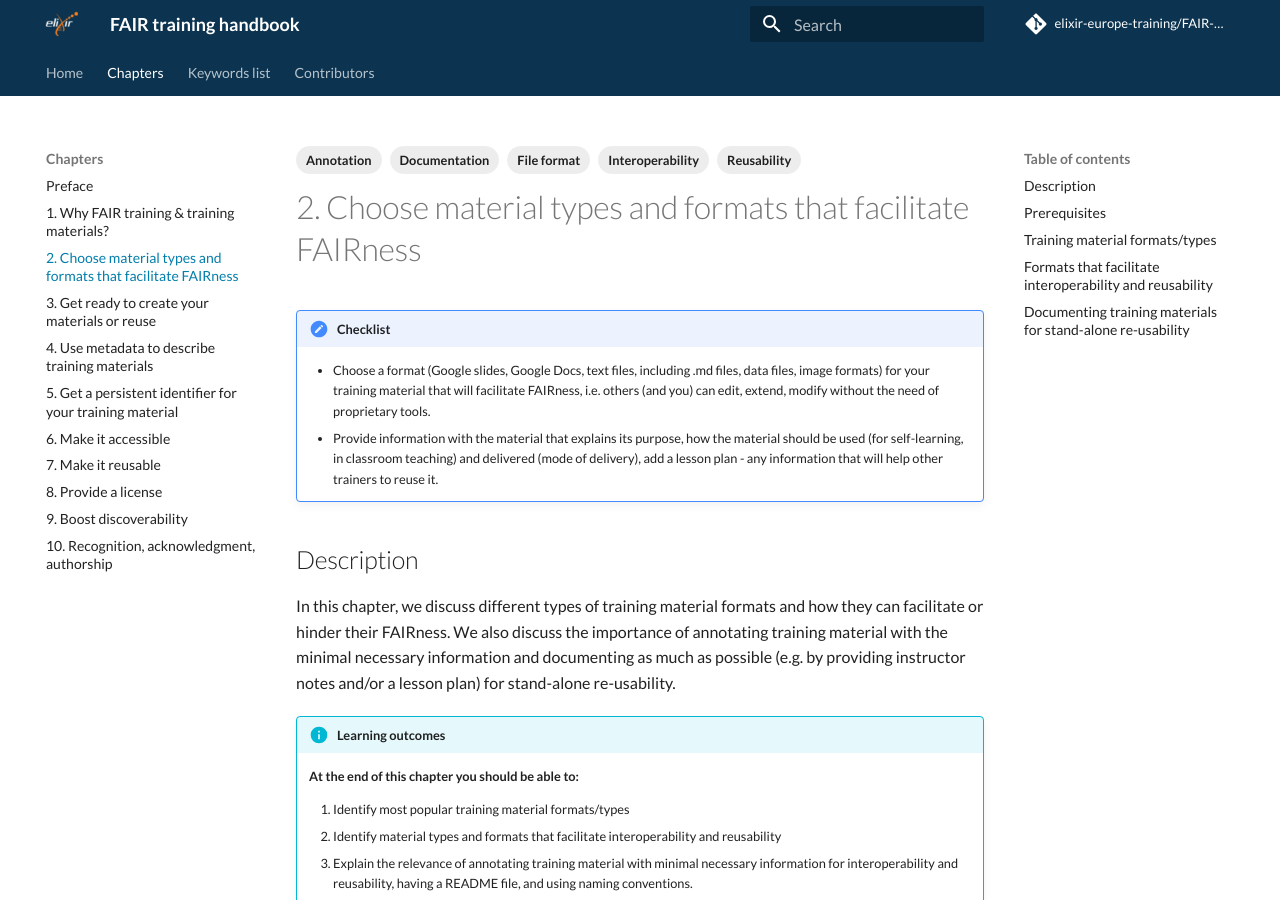
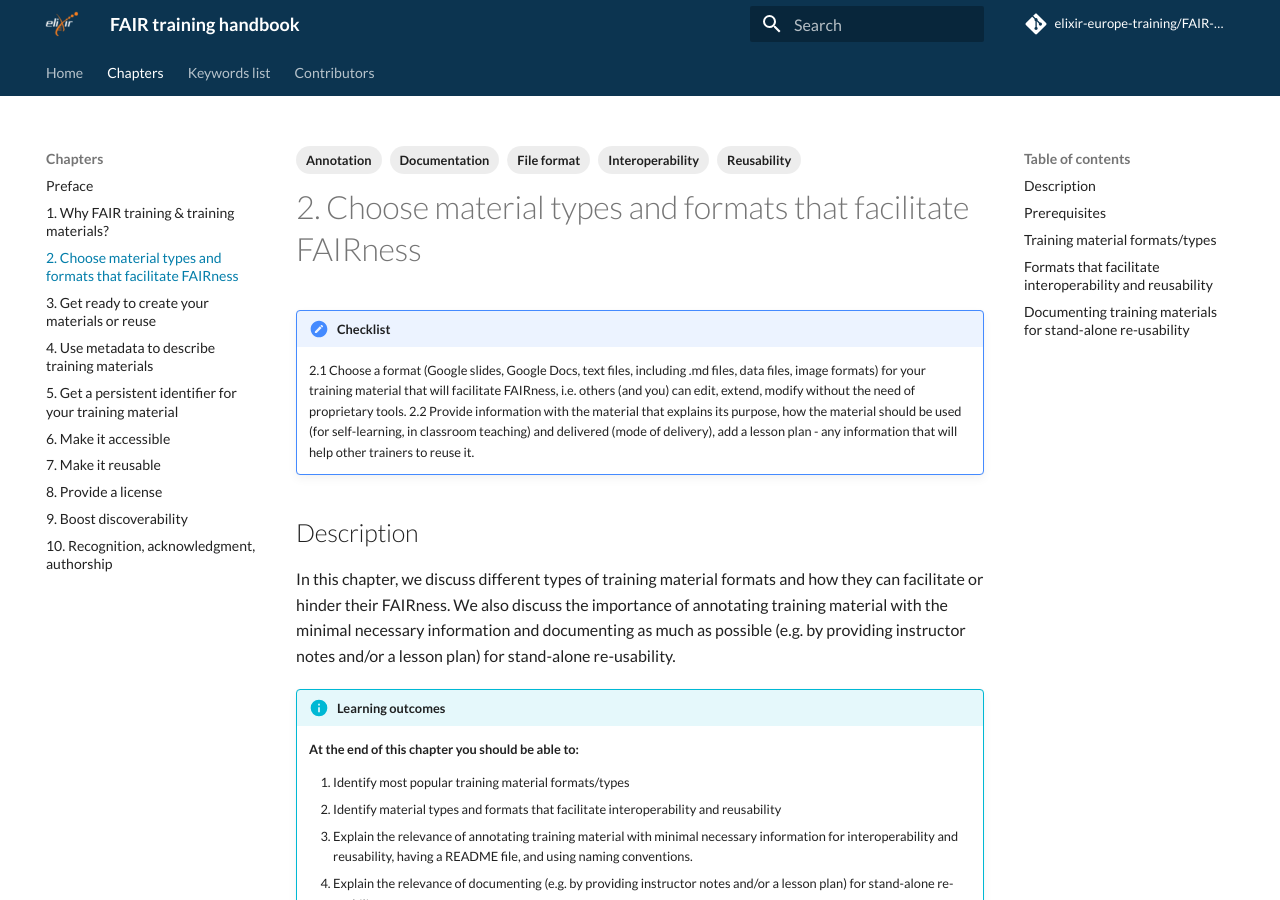
Before and after one commit to elixir-europe-training/ELIXIR-TrP-FAIR-training-handbook, an MkDocs documentation site: the page built from docs/chapters/chapter_02.md, in a window 1280 px wide and 900 px high. Built offline with MkDocs 1.6.1 and Material for MkDocs 9.7.7, drawn with Linux system fonts in a browser that asks for light colours; comment, search, counter and statistics services are not loaded.

Commit message:
Update chapter_02.md- added numbers to the checklist items

```diff
--- a/docs/chapters/chapter_02.md
+++ b/docs/chapters/chapter_02.md
@@ -11,8 +11,8 @@
 
 !!! Checklist
 
-    - Choose a format (Google slides, Google Docs, text files, including .md files, data files, image formats) for your  training material that will facilitate FAIRness, i.e. others (and you) can edit, extend, modify without the need of proprietary tools.
-    - Provide information with the material that explains its purpose, how the material should be used (for self-learning, in classroom teaching) and delivered (mode of delivery), add a lesson plan - any information that will help other trainers to reuse it.
+    2.1 Choose a format (Google slides, Google Docs, text files, including .md files, data files, image formats) for your  training material that will facilitate FAIRness, i.e. others (and you) can edit, extend, modify without the need of proprietary tools.
+    2.2 Provide information with the material that explains its purpose, how the material should be used (for self-learning, in classroom teaching) and delivered (mode of delivery), add a lesson plan - any information that will help other trainers to reuse it.
 
 
 ## Description
```
